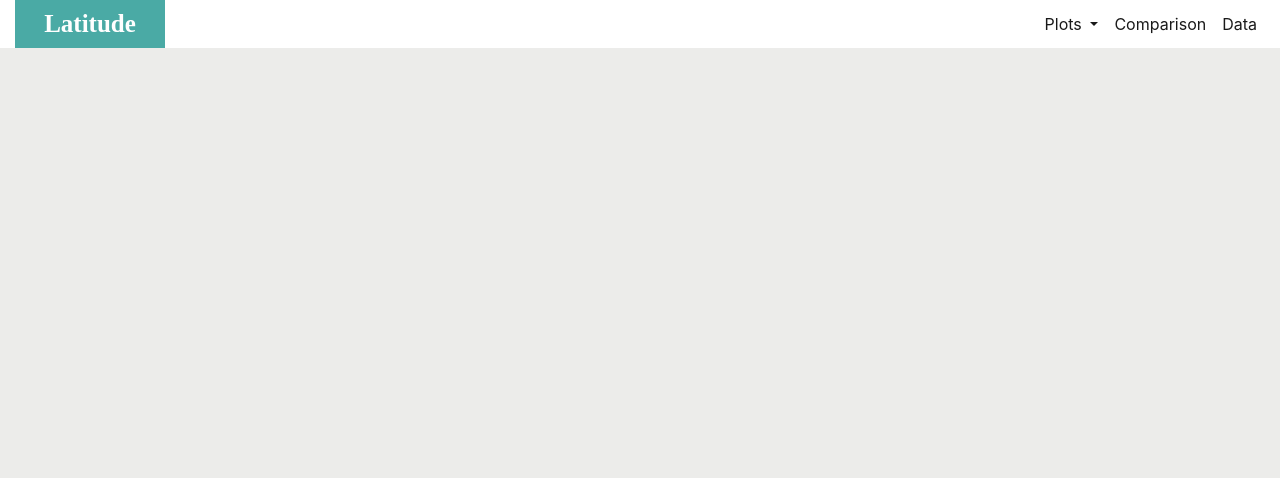
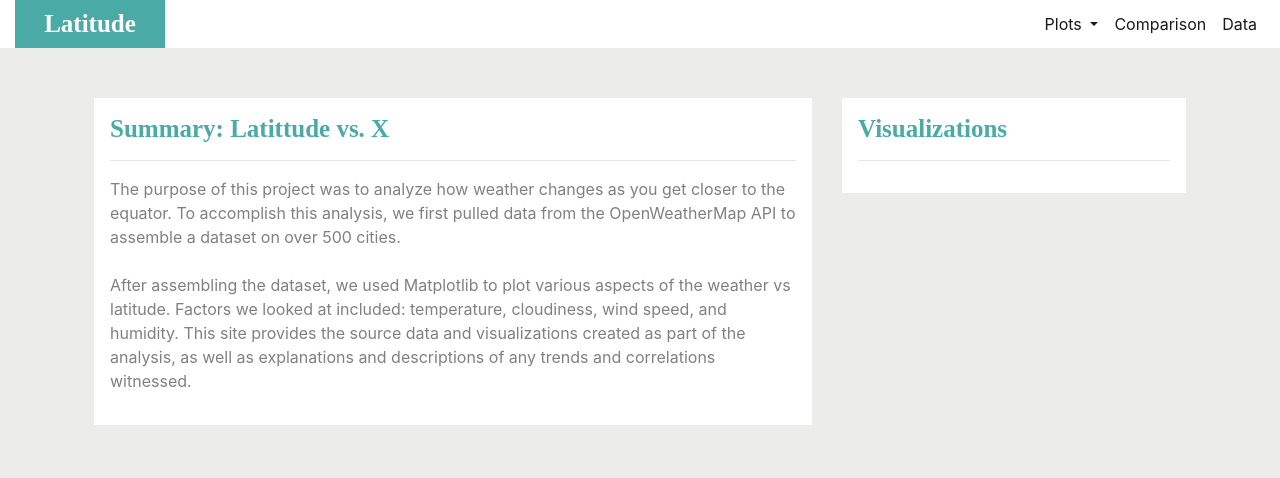
Before and after one commit to angieglass/Web-Design-Challenge, a plain HTML site: page index.html in a window 1280 px wide. Drawn offline with nearby package versions, Linux system fonts and the light colour scheme.

Commit message:
Separated columns done

```diff
--- a/index.html
+++ b/index.html
@@ -44,11 +44,29 @@
     </div>
   </nav>
 
-
-
-
-
-
+  <div class="container px-4">
+    <div class="row gx-5">
+      <div class="col-md-8 ms-auto col-sm-12">
+       <div class="p-3 bg-white">
+        <h1>Summary: Latittude vs. X
+          <br>
+          <hr>
+        </h1>
+        <p>The purpose of this project was to analyze how weather changes as you get closer to the equator. To accomplish this analysis, we first pulled data from the OpenWeatherMap API to assemble a dataset on over 500 cities. <br><br>
+        After assembling the dataset, we used Matplotlib to plot various aspects of the weather vs latitude. Factors we looked at included: temperature, cloudiness, wind speed, and humidity. This site provides the source data and visualizations created as part of the analysis, as well as explanations and descriptions of any trends and correlations witnessed.
+        </p>
+       </div>
+      </div>
+      <div class="col-md-4 ms-auto col-sm-12">
+        <div class="p-3 bg-white">
+          <h2>Visualizations
+            <br>
+            <hr>
+          </h2>
+        </div>
+      </div>
+    </div>
+  </div>
 
   <script src="https://cdn.jsdelivr.net/npm/@popperjs/core@2.9.2/dist/umd/popper.min.js" integrity="sha384-IQsoLXl5PILFhosVNubq5LC7Qb9DXgDA9i+tQ8Zj3iwWAwPtgFTxbJ8NT4GN1R8p" crossorigin="anonymous"></script>
   <script src="https://cdn.jsdelivr.net/npm/bootstrap@5.0.1/dist/js/bootstrap.min.js" integrity="sha384-Atwg2Pkwv9vp0ygtn1JAojH0nYbwNJLPhwyoVbhoPwBhjQPR5VtM2+xf0Uwh9KtT" crossorigin="anonymous"></script>
--- a/style.css
+++ b/style.css
@@ -1,6 +1,23 @@
+h1{
 
-body {
-  background: #ececea;
+  color: #4aaaa5;
+  font-weight: bold;
+  font-family: 'Times New Roman', Times, serif;
+  font-size: 25px;
+}
+
+
+h2{
+
+  color: #4aaaa5;
+  font-weight: bold;
+  font-family: 'Times New Roman', Times, serif;
+  font-size: 25px;
+}
+
+p{
+color: gray;
+
 }
 
 .page-name{
@@ -23,6 +40,13 @@ body {
   background: rgb(230, 230, 230);
 }
 
+body {
+  background: #ececea;
+}
+
+.container{
+  padding:50px;
+}
 
 @media (max-width: 850px) {
   .container-fluid{
```
Also changed, not shown: humidity.html (+10 -1 lines).
